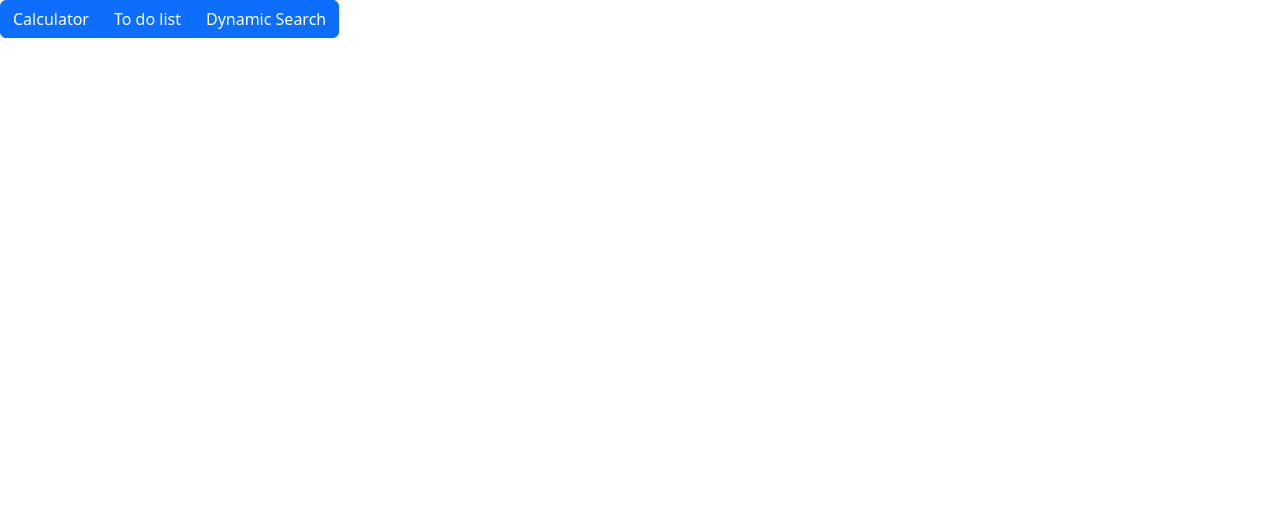
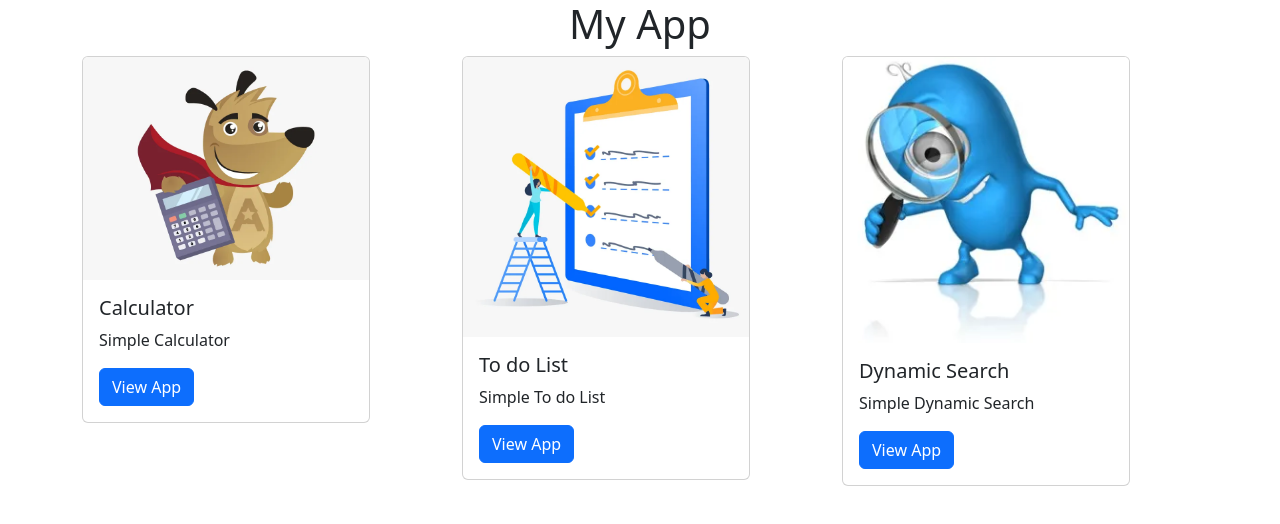
Before and after one commit to Jkmanait/Manait-my-app, a plain HTML site: page index.html in a window 1280 px wide. Drawn offline with nearby package versions, Linux system fonts and the light colour scheme.

Commit message:
added images

```diff
--- a/index.html
+++ b/index.html
@@ -8,11 +8,43 @@
     <title>My App</title>
 </head>
 <body>
-    <div class="btn-group">
-        <a href="calculator.html" class="btn btn-primary">Calculator</a>
-        <a href="todolist.html" class="btn btn-primary">To do list</a>
-        <a href="dynamicsearch.html" class="btn btn-primary">Dynamic Search</a>
-      </div>
+    <h1 style="text-align: center;" class="">My App</h1>
+    <div class="container">
+        <div class="row">
+        <div class="col-sm">
+            <div class="card" style="width: 18rem;">
+                <img class="card-img-top" src="./image/calculator.webp" alt="Card image cap">
+                <div class="card-body">
+                    <h5 class="card-title">Calculator</h5>
+                    <p class="card-text">Simple Calculator</p>
+                    <a href="calculator.html" class="btn btn-primary">View App</a>
+                </div>
+            </div>
+        </div>
+        <div class="col-sm">
+            <div class="card" style="width: 18rem;">
+                <img class="card-img-top" src="./image/todolist.webp" alt="Card image cap">
+                <div class="card-body">
+                    <h5 class="card-title">To do List</h5>
+                    <p class="card-text">Simple To do List</p>
+                    <a href="todolist.html" class="btn btn-primary">View App</a>
+                </div>
+            </div>
+        </div>
+        <div class="col-sm">
+            <div class="card" style="width: 18rem;">
+                <img class="card-img-top" src="./image/dynamicsearch.webp" alt="Card image cap">
+                <div class="card-body">
+                    <h5 class="card-title">Dynamic Search</h5>
+                    <p class="card-text">Simple Dynamic Search</p>
+                    <a href="dynamicsearch.html" class="btn btn-primary">View App</a>
+                </div>
+            </div>
+        </div>
+        </div>
+    </div>
+
+
 
 </body>
 </html>
```
Also changed, not shown: image/calculator.webp (added), image/dynamicsearch.webp (added), image/todolist.webp (added).
